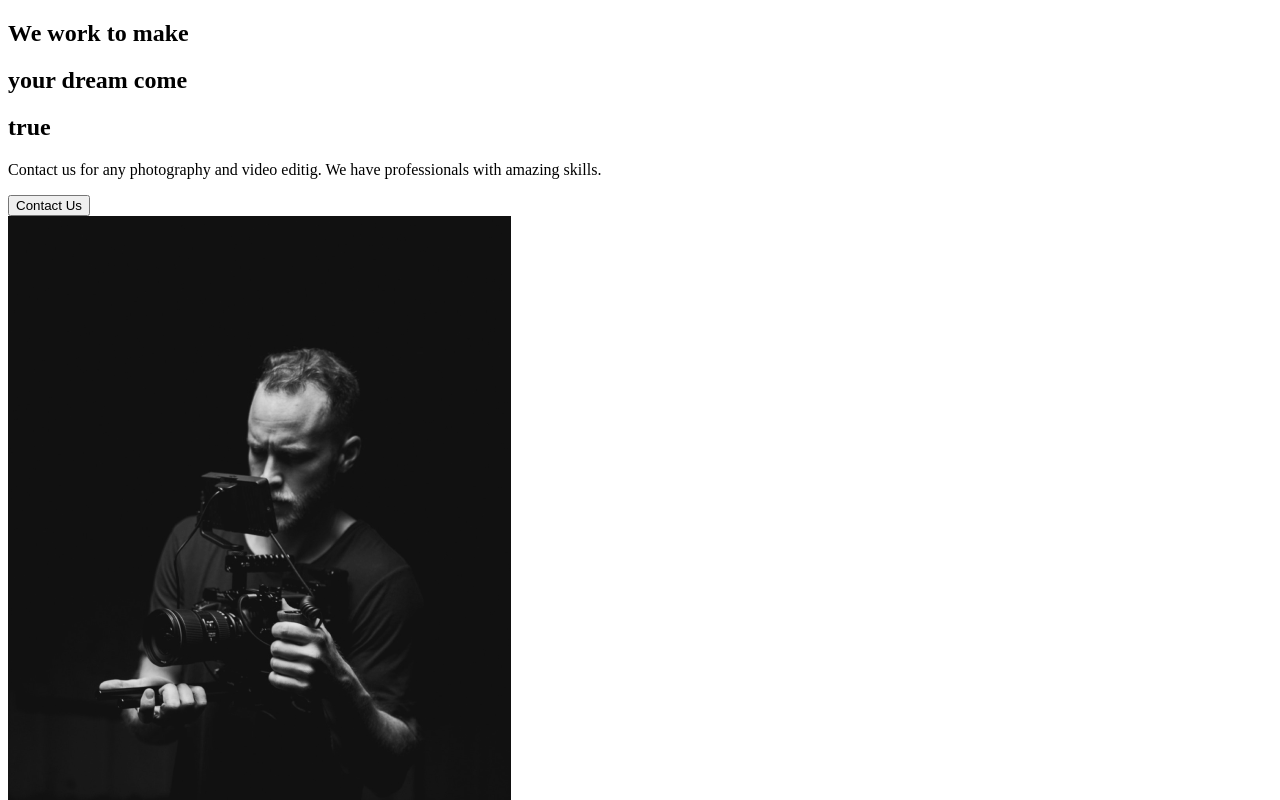
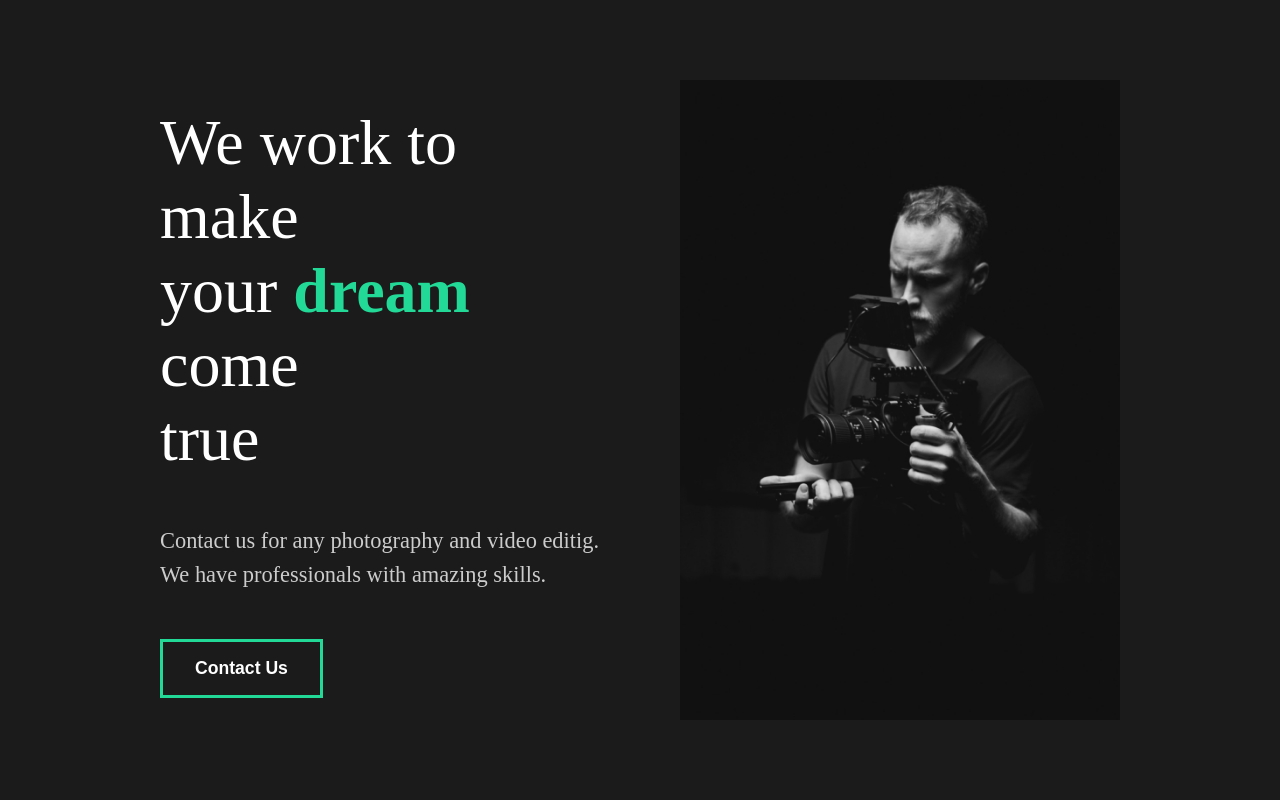
Before and after one commit to ErwinWoz/potrfolio-site, a React (Create React App) app: page / in a window 1280 px wide. Shown: the top 800 px of the page. Built offline with nearby package versions, Linux system fonts and the light colour scheme.

Commit message:
Intro to styled components

```diff
--- a/src/App.js
+++ b/src/App.js
@@ -1,4 +1,6 @@
 import React from 'react';
+//Global Style
+import GlobalStyle from './components/GlobalStyle';
 
 //Import page
 import AboutUs from './pages/AboutUs'
@@ -6,6 +8,7 @@
 function App() {
     return (
         <div className="App">
+            <GlobalStyle />
             <AboutUs />
         </div>
     );
--- a/src/components/AboutSection.js
+++ b/src/components/AboutSection.js
@@ -1,27 +1,62 @@
 import React from 'react';
+import styled from 'styled-components';
 import home1 from '../img/home1.png';
 
 const AboutSection = () => {
     return (
-        <div className="description">
-            <div className="title">
-                <div className="hide">
-                    <h2>We work to make</h2>
-                </div>
-                <div className="hide">
-                    <h2>your <span>dream</span> come</h2>
-                </div>
-                <div className="hide">
-                    <h2>true</h2>
+        <AboutStyle>
+            <DescriptionStyle>
+                <div className="title">
+                    <HideStyle>
+                        <h2>We work to make</h2>
+                    </HideStyle>
+                    <HideStyle>
+                        <h2>your <span>dream</span> come</h2>
+                    </HideStyle>
+                    <HideStyle>
+                        <h2>true</h2>
+                    </HideStyle>
                 </div>
                 <p>Contact us for any photography and video editig. We have professionals with amazing skills.</p>
                 <button>Contact Us</button>
-            </div>
-            <div className="image">
+            </DescriptionStyle>
+            <ImageStyle>
                 <img src={home1} alt="guy with camera" />
-            </div>
-        </div>
+            </ImageStyle>
+        </AboutStyle>
     );
-}
+};
+
+//Styled Components
+const AboutStyle = styled.div `
+    min-height: 90vh;
+    display: flex;
+    align-items: center;
+    justify-content: space-between;
+    padding: 5rem 10rem;
+    color: white;
+`;
+
+const DescriptionStyle = styled.div `
+    flex: 1;
+    padding-right: 5rem;
+    h2 {
+        font-weight: lighter;
+    }
+`;
+
+const ImageStyle = styled.div `
+    flex: 1;
+    overflow: hidden;
+    img {
+        width: 100%;
+        height: 80vh;
+        object-fit: cover;
+    }
+`;
+
+const HideStyle = styled.div `
+    overflow: hidden;
+`;
 
 export default AboutSection;
--- /dev/null
+++ b/src/components/GlobalStyle.js
@@ -0,0 +1,59 @@
+import { createGlobalStyle } from 'styled-components';
+
+const GlobalStyle = createGlobalStyle `
+    *{
+        margin: 0;
+        padding: 0;
+        box-sizing: border-box;
+    }
+
+    body {
+        background: #1b1b1b;
+    }
+
+    button {
+        font-weight: bold;
+        font-size: 1.1rem;
+        cursor: pointer;
+        padding: 1rem 2rem;
+        border: 3px solid #23d997;
+        background: transparent;
+        color: white;
+        transition: all 0.5s ease;
+        &:hover {
+            background-color: #23d997;
+            color: white
+        }
+    }
+
+    h2 {
+        font-weight: lighter;
+        font-size: 4rem;
+    }
+
+    h3 {
+        color: white;
+    }
+
+    h4 {
+        font-weight: bold;
+    }
+
+    a {
+        font-size: 1.1.rem;
+    }
+
+    span {
+        font-weight: bold;
+        color: #23d997;
+    }
+
+    p {
+        padding: 3rem 0rem;
+        color: #ccc;
+        font-size: 1.4rem;
+        line-height: 150%;
+    }
+`;
+
+export default GlobalStyle;
```
Also changed, not shown: 1 other file (tests, documents, lock files or other folders).
